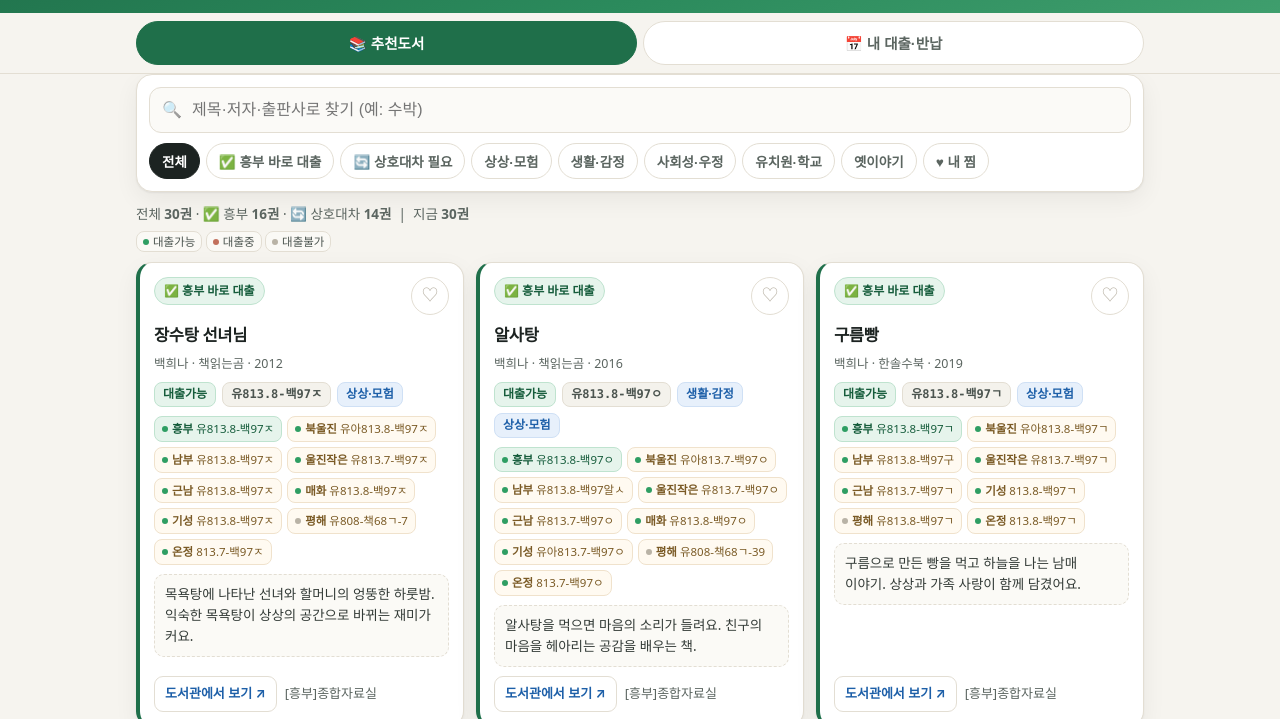
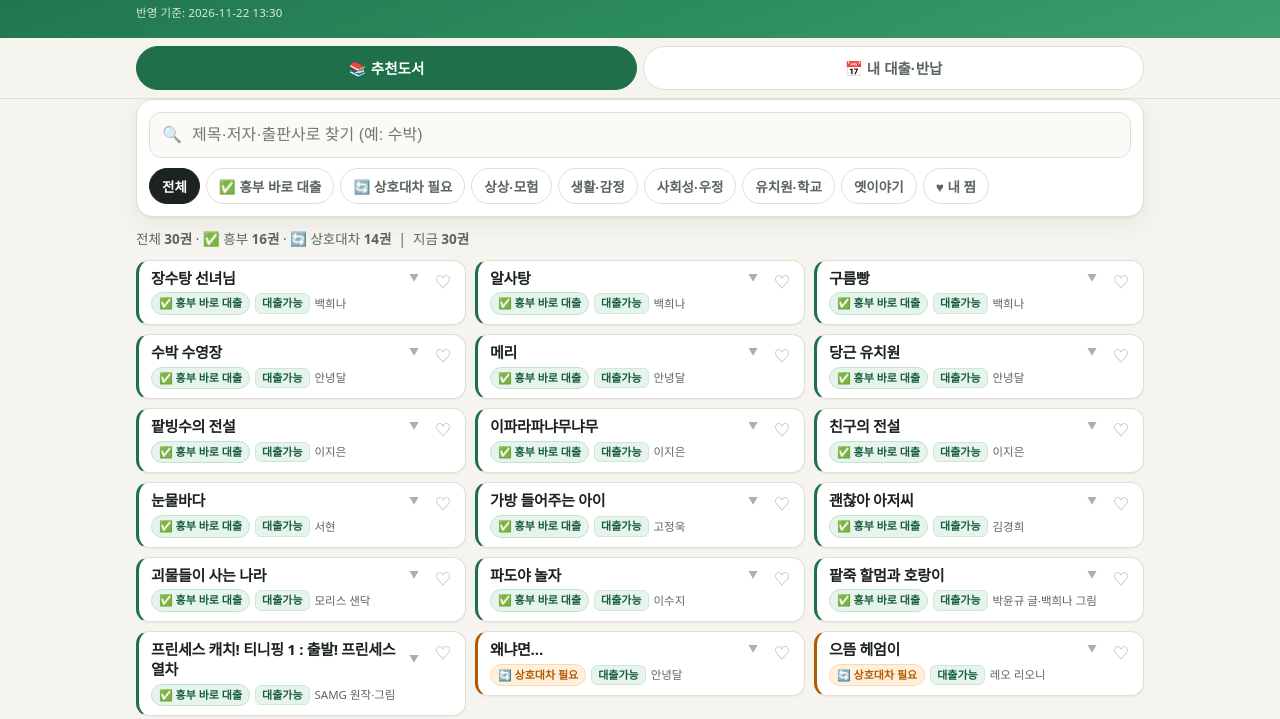
Before and after one commit to totostory13/heungbu-library, a plain HTML site: page index.html in a window 1280 px wide. Shown: the part 81-800 px from the top of the page. Drawn offline with Linux system fonts and the light colour scheme.

Commit message:
추천도서 카드 컴팩트 개편(기본 접힘·탭 펼침) 및 반영 기준 시각 표시

```diff
--- a/index.html
+++ b/index.html
@@ -29,6 +29,7 @@ h1,h2,h3,h4{margin:0; line-height:1.3}
 .hero .kicker{margin:0 0 4px; font-size:12.5px; letter-spacing:.04em; opacity:.85}
 .hero h1{font-size:clamp(20px,5vw,28px); font-weight:800; letter-spacing:-.02em}
 .hero h1 span{font-weight:600; font-size:.62em; opacity:.92; display:inline-block; margin-top:3px}
+.hero .sync{margin:7px 0 0; font-size:11.5px; letter-spacing:.01em; opacity:.82}
 
 /* ── 탭 ── */
 .tabs{position:sticky; top:0; z-index:20; background:rgba(246,244,239,.95); backdrop-filter:blur(8px);
@@ -64,39 +65,64 @@ main{padding:16px 0 36px}
 .chip.il[aria-pressed="true"]{background:var(--orange); border-color:var(--orange)}
 .result-line{margin:0 0 10px; font-size:13.5px; color:var(--ink-soft)}
 
-/* ── 책 카드 ── */
-.grid{display:grid; grid-template-columns:repeat(auto-fill,minmax(300px,1fr)); gap:12px}
-.book{background:var(--card); border:1px solid var(--line); border-radius:var(--r); box-shadow:var(--shadow);
-  padding:14px; display:flex; flex-direction:column; gap:9px}
-.book.hb{border-left:4px solid var(--green)}
-.book.il{border-left:4px solid var(--orange)}
-.book-top{display:flex; align-items:flex-start; justify-content:space-between; gap:8px}
-.badge{display:inline-flex; align-items:center; gap:5px; padding:4px 9px; border-radius:999px; font-size:12px; font-weight:800}
+/* ── 책 카드 (컴팩트 · 탭하면 펼침) ── */
+.grid{display:grid; grid-template-columns:repeat(auto-fill,minmax(285px,1fr)); gap:9px; align-items:start}
+.book{background:var(--card); border:1px solid var(--line); border-radius:13px;
+  box-shadow:0 1px 2px rgba(16,24,20,.05); overflow:hidden}
+.book.hb{border-left:3px solid var(--green)}
+.book.il{border-left:3px solid var(--orange)}
+.book-head{position:relative}
+.book-toggle{display:block; width:100%; margin:0; padding:8px 12px 9px; background:none; border:0;
+  font:inherit; color:inherit; text-align:left; cursor:pointer; -webkit-tap-highlight-color:transparent}
+.book-toggle:active{background:#faf9f5}
+.book-toggle:focus-visible{outline:2px solid #8cc7a7; outline-offset:-2px; border-radius:12px}
+.book.open .book-toggle{background:#fbfdfb}
+.tline{display:flex; align-items:center; gap:6px; padding-right:34px}
+.ttl{flex:1 1 auto; min-width:0; font-size:15px; font-weight:800; letter-spacing:-.02em; line-height:1.32;
+  display:-webkit-box; -webkit-line-clamp:2; -webkit-box-orient:vertical; overflow:hidden}
+.chev{flex:0 0 auto; font-size:10px; color:#a9b1ab; transition:transform .25s ease}
+.book.open .chev{transform:rotate(180deg)}
+.subline{display:flex; align-items:center; gap:5px; flex-wrap:wrap; margin-top:4px; padding-right:34px}
+.badge{display:inline-flex; align-items:center; gap:4px; border-radius:999px; font-weight:800}
+.badge.sm{padding:2px 7px; font-size:11px; line-height:1.5}
 .badge.hb{background:var(--green-soft); color:var(--green-ink); border:1px solid #bfe3cf}
 .badge.il{background:var(--orange-soft); color:var(--orange); border:1px solid #ffd8a8}
 .badge.wait{background:#f0efe9; color:#6b6b62; border:1px solid #e0ded2}
-.fav{flex:0 0 auto; width:38px; height:38px; border-radius:50%; border:1px solid var(--line); background:#fff;
-  font-size:17px; cursor:pointer; color:#b9b3a6; line-height:1}
-.fav[aria-pressed="true"]{color:#d93b6a; border-color:#f3c2d1; background:#fff5f8}
-.book h3{font-size:16.5px; font-weight:800; letter-spacing:-.02em}
-.book .meta{font-size:12.5px; color:var(--ink-soft); margin:0}
-.rowline{display:flex; flex-wrap:wrap; align-items:center; gap:6px}
-.pill{font-size:12px; font-weight:700; padding:2px 8px; border-radius:8px; background:#f4f2ec; color:#4b544f; border:1px solid var(--line)}
-.pill.ok{background:var(--green-soft); color:var(--green-ink); border-color:#bfe3cf}
-.pill.no{background:#f6eeee; color:#8a4b46; border-color:#ecd6d4}
+.meta2{font-size:11.5px; color:var(--ink-soft); min-width:0; overflow:hidden; text-overflow:ellipsis; white-space:nowrap}
+.st{flex:0 0 auto; font-size:11px; font-weight:800; padding:1px 6px; border-radius:6px; line-height:1.5}
+.st.ok{background:var(--green-soft); color:var(--green-ink); border:1px solid #cde8d9}
+.st.no{background:#f8eeee; color:#8a4b46; border:1px solid #ecd6d4}
+.st.na{background:#f1f0ea; color:#6b6b62; border:1px solid #e0ded2}
+.fav{position:absolute; top:6px; right:6px; width:32px; height:32px; padding:0; border-radius:50%; border:1px solid transparent;
+  background:transparent; font-size:16px; cursor:pointer; color:#b9b3a6; line-height:1}
+.fav:hover{background:#f4f2ec}
+.fav[aria-pressed="true"]{color:#d93b6a; background:#fff5f8; border-color:#f3c2d1}
+/* 펼침 영역 */
+.detail-wrap{display:grid; grid-template-rows:0fr; transition:grid-template-rows .28s ease}
+.book.open .detail-wrap{grid-template-rows:1fr}
+.detail{overflow:hidden; min-height:0}
+.detail-in{padding:9px 12px 11px; border-top:1px dashed var(--line); display:grid; gap:8px}
+.dcall{display:flex; align-items:baseline; flex-wrap:wrap; gap:6px; font-size:11.5px; color:var(--ink-soft)}
+.dcall .call{font-size:12.5px; font-weight:800; color:#333b37}
+.dlibs{list-style:none; margin:0; padding:0; display:grid; gap:2px}
+.dlib{display:grid; grid-template-columns:62px 1fr auto; align-items:center; gap:6px; font-size:11.5px;
+  color:#4b544f; padding:1px 0}
+.dlib .ln{font-weight:800; white-space:nowrap; color:#48514c}
+.dlib.here .ln{color:var(--green-ink)}
+.dlib .lc{font-family:ui-monospace,SFMono-Regular,Menlo,Consolas,monospace; font-size:11px;
+  overflow:hidden; text-overflow:ellipsis; white-space:nowrap; color:#66716b}
+.ls{font-size:10.5px; font-weight:800; padding:0 5px; border-radius:5px; white-space:nowrap; line-height:1.7}
+.ls.ok{background:var(--green-soft); color:var(--green-ink)}
+.ls.no{background:#f8eeee; color:#8a4b46}
+.ls.na{background:#f1f0ea; color:#6b6b62}
+.reason{margin:0; font-size:12.5px; color:#37403b; background:#fbfaf6; border:1px dashed var(--line);
+  border-radius:9px; padding:7px 9px; line-height:1.5}
+.drow{display:flex; align-items:center; gap:5px; flex-wrap:wrap}
+.pill{font-size:11px; font-weight:700; padding:1px 7px; border-radius:7px; background:#f4f2ec; color:#4b544f; border:1px solid var(--line)}
 .pill.tags{background:var(--blue-soft); color:var(--blue); border-color:#cfe0f5}
 .call{font-family:ui-monospace,SFMono-Regular,Menlo,Consolas,monospace; font-size:12px}
-.libs{display:flex; flex-wrap:wrap; gap:5px}
-.lib{font-size:11.5px; padding:3px 7px; border-radius:8px; background:#faf9f5; border:1px solid var(--line); color:#4b544f}
-.lib b{font-weight:800}
-.lib.here{background:var(--green-soft); border-color:#bfe3cf; color:var(--green-ink)}
-.lib.away{background:#fffaf1; border-color:#f0e2cc; color:#7a5a25}
-.lib .dot{display:inline-block; width:6px; height:6px; border-radius:50%; margin-right:4px; vertical-align:1px}
-.dot.ok{background:#2f9e63}.dot.no{background:#c2705c}.dot.na{background:#b9b3a6}
-.reason{margin:0; font-size:13.5px; color:#333b37; background:#fbfaf6; border:1px dashed var(--line); border-radius:10px; padding:9px 10px}
-.book-foot{display:flex; align-items:center; gap:8px; flex-wrap:wrap; margin-top:auto}
-.linkbtn{font-size:13px; font-weight:700; min-height:36px; display:inline-flex; align-items:center; gap:5px; padding:0 10px;
-  border-radius:9px; border:1px solid var(--line); background:#fff; color:var(--blue)}
+.linkbtn{font-size:12px; font-weight:800; min-height:32px; display:inline-flex; align-items:center; gap:4px; padding:0 9px;
+  margin-left:auto; border-radius:8px; border:1px solid var(--line); background:#fff; color:var(--blue)}
 .empty{text-align:center; padding:28px 12px; color:var(--ink-soft); background:var(--card); border:1px dashed var(--line); border-radius:var(--r)}
 
 /* ── 대출·반납 ── */
@@ -145,6 +171,7 @@ footer p{margin:0}
   <div class="wrap">
     <p class="kicker">22년생 · 만 4~5세</p>
     <h1>흥부작은도서관 <span>추천 그림책 30권</span></h1>
+    <p class="sync">반영 기준: 2026-11-22 13:30</p>
   </div>
 </header>
 
@@ -178,7 +205,6 @@ footer p{margin:0}
       </div>
     </div>
     <p class="result-line" id="resultLine"></p>
-    <p class="result-line" style="margin-top:-4px"><span class="lib" style="padding:2px 6px"><span class="dot ok"></span>대출가능</span> <span class="lib" style="padding:2px 6px"><span class="dot no"></span>대출중</span> <span class="lib" style="padding:2px 6px"><span class="dot na"></span>대출불가</span></p>
     <div class="grid" id="bookGrid"></div>
     <p class="empty" id="emptyMsg" hidden>조건에 맞는 책이 없어요.</p>
   </section>
@@ -226,7 +252,7 @@ footer p{margin:0}
 
 <footer>
   <div class="wrap">
-    <p>소장 정보 2026-11-22 조회 · 울진군 통합도서관 자료검색</p>
+    <p>소장 정보 2026-11-22 13:30 조회 · 울진군 통합도서관 자료검색 · 카드를 누르면 청구기호·도서관별 상태가 펼쳐집니다</p>
   </div>
 </footer>
 
@@ -1681,6 +1707,7 @@ const INITIAL_LOANS = [
   {title:'조마조마 북', borrower:'본인', type:'small', loanDate:'2026-11-07', interloan:false, extended:true, added:'2026-11-22'}
 ];
 let FAV = new Set(store.get('heungbu_fav_v1', []));
+const OPEN = new Set();
 let LOANS = store.get('heungbu_loans_v4', INITIAL_LOANS);
 
 /* ────────── 날짜 도구 ────────── */
@@ -1734,40 +1761,43 @@ function searchUrl(b){
   return base + encodeURIComponent(key);
 }
 function badge(b){
-  if (b.need) return '<span class="badge il">🔄 상호대차 필요</span>';
-  if (b.status === '대출가능') return '<span class="badge hb">✅ 흥부 바로 대출</span>';
-  return '<span class="badge wait">📕 흥부 소장 · 대출중</span>';
-}
-function libChips(b){
-  return b.libs.map(l => {
-    const cls = l.n === '흥부작은도서관' ? 'lib here' : 'lib away';
-    return '<span class="' + cls + '" title="' + esc(l.n + ' · ' + l.loc + ' · ' + l.call + ' · ' + l.status) + '">' +
-      '<span class="dot ' + statusClass(l.status) + '"></span><b>' + esc(shortName(l.n)) + '</b> ' + esc(l.call) + '</span>';
-  }).join('');
-}
-function footNote(b){
-  if (b.need) return '<span class="small muted">' + esc(shortName(b.libs[0].n)) + ' 소장 → 흥부에서 수령</span>';
-  return '<span class="small muted">' + esc(b.loc) + '</span>';
+  if (b.need) return '<span class="badge sm il">🔄 상호대차 필요</span>';
+  if (b.status === '대출가능') return '<span class="badge sm hb">✅ 흥부 바로 대출</span>';
+  return '<span class="badge sm wait">📕 흥부 소장 · 대출중</span>';
+}
+function libRows(b){
+  return b.libs.map(l =>
+    '<li class="dlib' + (l.n === '흥부작은도서관' ? ' here' : '') + '">' +
+      '<span class="ln">' + esc(shortName(l.n)) + '</span>' +
+      '<span class="lc" title="' + esc(l.call + ' · ' + l.loc) + '">' + esc(l.call) + '</span>' +
+      '<span class="ls ' + statusClass(l.status) + '">' + esc(l.status) + '</span>' +
+    '</li>'
+  ).join('');
 }
 function card(b){
   const isFav = FAV.has(b.id);
   const cls = b.need ? 'il' : 'hb';
-  const stPill = '<span class="pill ' + (b.status === '대출가능' ? 'ok' : (b.status === '대출중' ? 'no' : '')) + '">' + esc(b.status) + '</span>';
-  return '<article class="book ' + cls + '" data-id="' + b.id + '">' +
-    '<div class="book-top">' + badge(b) +
-      '<button class="fav" data-fav="' + b.id + '" aria-pressed="' + isFav + '" aria-label="' + esc(b.title) + ' 찜하기">' + (isFav ? '♥' : '♡') + '</button>' +
+  const open = OPEN.has(b.id);
+  return '<article class="book ' + cls + (open ? ' open' : '') + '" data-id="' + b.id + '">' +
+    '<div class="book-head">' +
+      '<button class="book-toggle" type="button" aria-expanded="' + open + '" aria-controls="d-' + b.id + '">' +
+        '<span class="tline"><span class="ttl">' + esc(b.title) + '</span><span class="chev" aria-hidden="true">▼</span></span>' +
+        '<span class="subline">' + badge(b) +
+          '<span class="st ' + statusClass(b.status) + '">' + esc(b.status) + '</span>' +
+          '<span class="meta2">' + esc(b.author || '-') + '</span>' +
+        '</span>' +
+      '</button>' +
+      '<button class="fav" type="button" data-fav="' + b.id + '" aria-pressed="' + isFav + '" aria-label="' + esc(b.title) + ' 찜하기">' + (isFav ? '♥' : '♡') + '</button>' +
     '</div>' +
-    '<h3>' + esc(b.title) + '</h3>' +
-    '<p class="meta">' + esc(b.author || '-') + ' · ' + esc(b.pub || '-') + (b.year ? ' · ' + esc(b.year) : '') + '</p>' +
-    '<div class="rowline">' + stPill +
-      '<span class="pill call">' + esc(b.call) + '</span>' +
-      b.tags.map(t => '<span class="pill tags">' + esc(t) + '</span>').join('') +
-    '</div>' +
-    '<div class="libs">' + libChips(b) + '</div>' +
-    '<p class="reason">' + esc(b.reason) + '</p>' +
-    '<div class="book-foot">' +
-      '<a class="linkbtn" href="' + searchUrl(b) + '" target="_blank" rel="noopener">도서관에서 보기 ↗</a>' +
-      footNote(b) +
+    '<div class="detail-wrap" id="d-' + b.id + '"' + (open ? '' : ' inert') + '>' +
+      '<div class="detail"><div class="detail-in">' +
+        '<div class="dcall"><span>대표 청구기호</span><span class="call">' + esc(b.call) + '</span><span>' + esc(b.loc) + '</span></div>' +
+        '<ul class="dlibs">' + libRows(b) + '</ul>' +
+        '<p class="reason">💬 ' + esc(b.reason) + '</p>' +
+        '<div class="drow">' + b.tags.map(t => '<span class="pill tags">' + esc(t) + '</span>').join('') +
+          '<a class="linkbtn" href="' + searchUrl(b) + '" target="_blank" rel="noopener">통합검색에서 보기 ↗</a>' +
+        '</div>' +
+      '</div></div>' +
     '</div>' +
   '</article>';
 }
@@ -1805,15 +1835,30 @@ document.getElementById('chips').addEventListener('click', e => {
 qEl.addEventListener('input', render);
 document.getElementById('clearQ').addEventListener('click', () => { qEl.value = ''; render(); qEl.focus(); });
 grid.addEventListener('click', e => {
-  const btn = e.target.closest('[data-fav]');
-  if (!btn) return;
-  const id = btn.dataset.fav;
-  if (FAV.has(id)) FAV.delete(id); else FAV.add(id);
-  store.set('heungbu_fav_v1', Array.from(FAV));
-  btn.setAttribute('aria-pressed', String(FAV.has(id)));
-  btn.textContent = FAV.has(id) ? '♥' : '♡';
-  if (filter === 'fav') render();
+  const favBtn = e.target.closest('[data-fav]');
+  if (favBtn){
+    const id = favBtn.dataset.fav;
+    if (FAV.has(id)) FAV.delete(id); else FAV.add(id);
+    store.set('heungbu_fav_v1', Array.from(FAV));
+    favBtn.setAttribute('aria-pressed', String(FAV.has(id)));
+    favBtn.textContent = FAV.has(id) ? '♥' : '♡';
+    if (filter === 'fav') render();
+    return;
+  }
+  const toggle = e.target.closest('.book-toggle');
+  if (toggle) toggleBook(toggle.closest('.book'));
 });
+function toggleBook(art){
+  if (!art) return;
+  const id = art.dataset.id;
+  const open = !art.classList.contains('open');
+  art.classList.toggle('open', open);
+  const btn = art.querySelector('.book-toggle');
+  if (btn) btn.setAttribute('aria-expanded', String(open));
+  const dw = art.querySelector('.detail-wrap');
+  if (dw){ dw.inert = !open; dw.toggleAttribute('inert', !open); }
+  if (open) OPEN.add(id); else OPEN.delete(id);
+}
 
 /* ────────── 계산 ────────── */
 function compute(loanDate, type){
```
